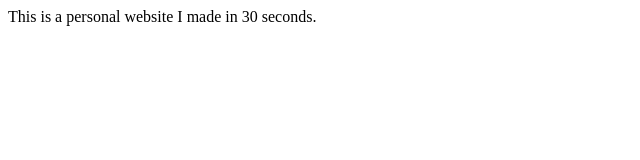
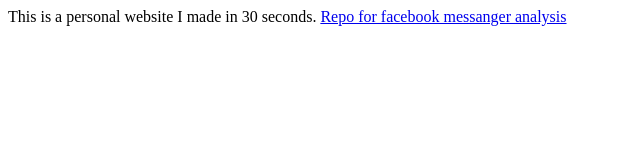
Before and after one commit to andrew-shoe/andrew-shoe.github.io, a plain HTML site: page index.html in a window 1280 px wide. Shown: the whole page, without its empty margins (0-640 px from the left). Drawn offline with Linux system fonts and the light colour scheme.

Commit message:
Update index.html

```diff
--- a/index.html
+++ b/index.html
@@ -1 +1,3 @@
 This is a personal website I made in 30 seconds.
+
+ <a href="https://github.com/andrew-shoe/FB_message_analyzer">Repo for facebook messanger analysis</a>
```
